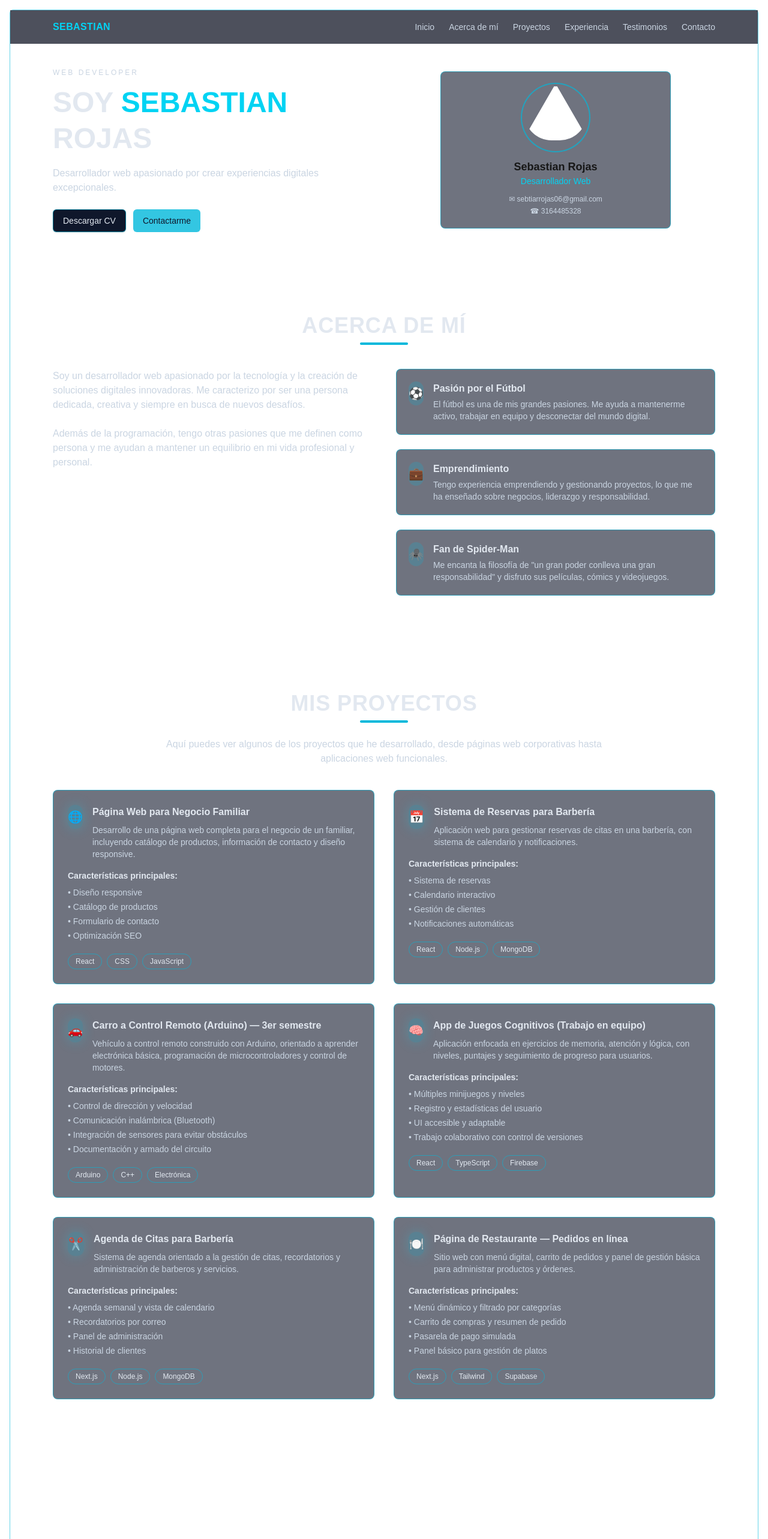
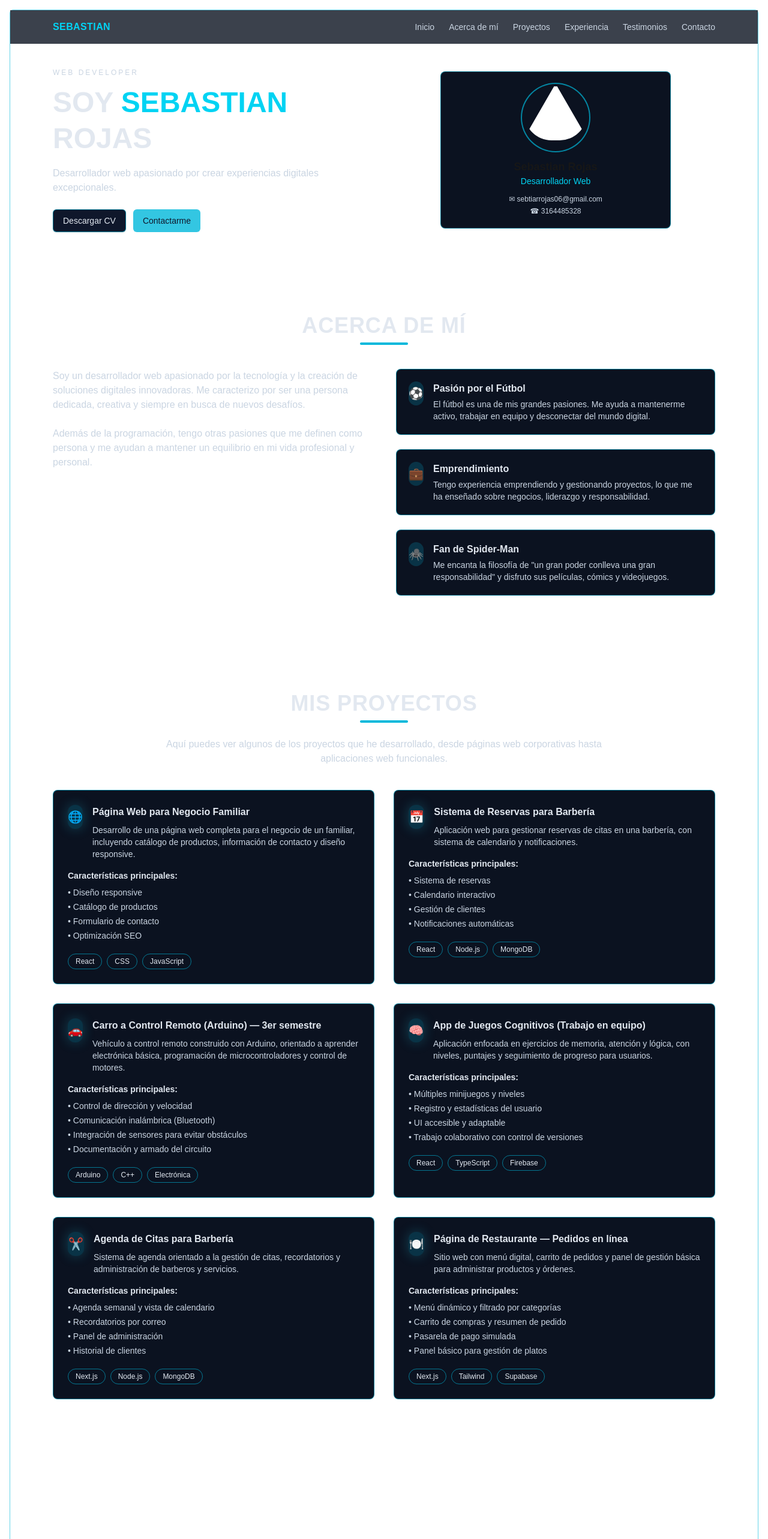
Before and after one commit to 1081271746/proyectofinal, a Next.js app: page / in a window 1280 px wide. Shown: the top 2566 px of the page at 60% size. Built offline with nearby package versions, Linux system fonts and the light colour scheme.

Commit message:
agregando links directos

```diff
--- /dev/null
+++ b/src/app/components/Footer.tsx
@@ -0,0 +1,48 @@
+import React from "react";
+
+export default function Footer() {
+  const year = new Date().getFullYear();
+  return (
+    <footer className="mx-auto max-w-6xl px-6 pt-12 pb-8 mt-8">
+      <div className="grid md:grid-cols-3 gap-8">
+        {/* Columna 1: Marca */}
+        <div>
+          <h4 className="text-cyan-400 font-bold tracking-wide">SEBASTIAN</h4>
+          <p className="mt-3 text-sm text-slate-300">
+            Desarrollador web apasionado por crear experiencias digitales excepcionales.
+          </p>
+        </div>
+
+        {/* Columna 2: Enlaces rápidos */}
+        <div>
+          <h4 className="text-cyan-400 font-bold tracking-wide">ENLACES RÁPIDOS</h4>
+          <ul className="mt-3 space-y-2 text-sm text-slate-300">
+            <li><a className="hover:text-cyan-400" href="#inicio">Inicio</a></li>
+            <li><a className="hover:text-cyan-400" href="#acerca">Acerca de mí</a></li>
+            <li><a className="hover:text-cyan-400" href="#proyectos">Proyectos</a></li>
+            <li><a className="hover:text-cyan-400" href="#contacto">Contacto</a></li>
+          </ul>
+        </div>
+
+        {/* Columna 3: Servicios */}
+        <div>
+          <h4 className="text-cyan-400 font-bold tracking-wide">SERVICIOS</h4>
+          <ul className="mt-3 space-y-2 text-sm text-slate-300">
+            <li>Desarrollo Web</li>
+            <li>Diseño Responsive</li>
+            <li>Aplicaciones React</li>
+            <li>Optimización SEO</li>
+          </ul>
+        </div>
+      </div>
+
+      {/* Separador */}
+      <div className="mt-8 h-px w-full bg-cyan-500/40" />
+
+      {/* Copyright */}
+      <p className="mt-6 text-center text-xs text-slate-300">
+        © {year} Portfolio. Todos los derechos reservados.
+      </p>
+    </footer>
+  );
+}
--- a/src/app/layout.tsx
+++ b/src/app/layout.tsx
@@ -26,7 +26,7 @@ export default function RootLayout({
   return (
     <html lang="es">
       <body
-        className={`${geistSans.variable} ${geistMono.variable} antialiased bg-slate-950 text-slate-200`}
+        className={`${geistSans.variable} ${geistMono.variable} antialiased bg-[#0b1220] text-slate-200`}
       >
         {children}
       </body>
--- a/src/app/page.tsx
+++ b/src/app/page.tsx
@@ -3,6 +3,7 @@
 import Image from "next/image";
 import Experience from "./components/Experience";
 import ContactForm from "./components/ContactForm";
+import Footer from "./components/Footer";
 
 export default function Home() {
   return (
@@ -10,7 +11,7 @@ export default function Home() {
       {/* Marco exterior similar a la imagen */}
       <div className="mx-4 my-4 rounded-md border border-cyan-500/60">
         {/* Navegación superior */}
-        <header className="sticky top-0 z-10 bg-slate-950/70 backdrop-blur">
+        <header className="sticky top-0 z-10 bg-[#0b1220]/80 backdrop-blur">
           <nav className="mx-auto max-w-6xl px-6 py-4 flex items-center justify-between">
             <a href="#inicio" className="text-cyan-400 font-bold tracking-wide">
               SEBASTIAN
@@ -60,7 +61,7 @@ export default function Home() {
             </div>
 
             {/* Columna derecha: tarjeta de perfil */}
-            <aside className="mx-auto w-full max-w-sm rounded-lg border border-cyan-500/60 bg-slate-900/60 p-5">
+            <aside className="mx-auto w-full max-w-sm rounded-lg border border-cyan-500/60 bg-[#0b1220] p-5">
               <div className="flex flex-col items-center text-center">
                 <div className="relative h-28 w-28 rounded-full ring-2 ring-cyan-500/70 p-1 mb-3">
                   <div className="rounded-full overflow-hidden">
@@ -110,7 +111,7 @@ export default function Home() {
             {/* Tarjetas de intereses */}
             <div className="space-y-6">
               {/* Pasión por el fútbol */}
-              <div className="rounded-lg border border-cyan-500/60 bg-slate-900/60 p-5">
+              <div className="rounded-lg border border-cyan-500/60 bg-[#0b1220] p-5">
                 <div className="flex items-start gap-4">
                   <div className="flex h-10 w-10 items-center justify-center rounded-full bg-cyan-500/20 text-cyan-400 text-xl">⚽</div>
                   <div>
@@ -125,7 +126,7 @@ export default function Home() {
               </div>
 
               {/* Emprendimiento */}
-              <div className="rounded-lg border border-cyan-500/60 bg-slate-900/60 p-5">
+              <div className="rounded-lg border border-cyan-500/60 bg-[#0b1220] p-5">
                 <div className="flex items-start gap-4">
                   <div className="flex h-10 w-10 items-center justify-center rounded-full bg-cyan-500/20 text-cyan-400 text-xl">💼</div>
                   <div>
@@ -140,7 +141,7 @@ export default function Home() {
               </div>
 
               {/* Fan de Spider-Man */}
-              <div className="rounded-lg border border-cyan-500/60 bg-slate-900/60 p-5">
+              <div className="rounded-lg border border-cyan-500/60 bg-[#0b1220] p-5">
                 <div className="flex items-start gap-4">
                   <div className="flex h-10 w-10 items-center justify-center rounded-full bg-cyan-500/20 text-cyan-400 text-xl">🕷️</div>
                   <div>
@@ -169,7 +170,7 @@ export default function Home() {
 
           <div className="mt-10 grid md:grid-cols-2 gap-8">
             {/* Proyecto 1 */}
-            <article className="rounded-lg border border-cyan-500/60 bg-slate-900/60 p-6">
+            <article className="rounded-lg border border-cyan-500/60 bg-[#0b1220] p-6">
               <div className="flex items-start gap-4">
                 <div className="flex h-10 w-10 items-center justify-center rounded-xl bg-cyan-500/20 text-cyan-400 text-xl shadow-[0_0_20px_rgba(34,211,238,0.25)]">🌐</div>
                 <div>
@@ -196,7 +197,7 @@ export default function Home() {
             </article>
 
             {/* Proyecto 2 */}
-            <article className="rounded-lg border border-cyan-500/60 bg-slate-900/60 p-6">
+            <article className="rounded-lg border border-cyan-500/60 bg-[#0b1220] p-6">
               <div className="flex items-start gap-4">
                 <div className="flex h-10 w-10 items-center justify-center rounded-xl bg-cyan-500/20 text-cyan-400 text-xl shadow-[0_0_20px_rgba(34,211,238,0.25)]">📅</div>
                 <div>
@@ -223,7 +224,7 @@ export default function Home() {
             </article>
 
             {/* Proyecto 3: Carro a control remoto con Arduino */}
-            <article className="rounded-lg border border-cyan-500/60 bg-slate-900/60 p-6">
+            <article className="rounded-lg border border-cyan-500/60 bg-[#0b1220] p-6">
               <div className="flex items-start gap-4">
                 <div className="flex h-10 w-10 items-center justify-center rounded-xl bg-cyan-500/20 text-cyan-400 text-xl shadow-[0_0_20px_rgba(34,211,238,0.25)]">🚗</div>
                 <div>
@@ -250,7 +251,7 @@ export default function Home() {
             </article>
 
             {/* Proyecto 4: App de juegos cognitivos */}
-            <article className="rounded-lg border border-cyan-500/60 bg-slate-900/60 p-6">
+            <article className="rounded-lg border border-cyan-500/60 bg-[#0b1220] p-6">
               <div className="flex items-start gap-4">
                 <div className="flex h-10 w-10 items-center justify-center rounded-xl bg-cyan-500/20 text-cyan-400 text-xl shadow-[0_0_20px_rgba(34,211,238,0.25)]">🧠</div>
                 <div>
@@ -277,7 +278,7 @@ export default function Home() {
             </article>
 
             {/* Proyecto 5: Barbería (Agenda de citas) */}
-            <article className="rounded-lg border border-cyan-500/60 bg-slate-900/60 p-6">
+            <article className="rounded-lg border border-cyan-500/60 bg-[#0b1220] p-6">
               <div className="flex items-start gap-4">
                 <div className="flex h-10 w-10 items-center justify-center rounded-xl bg-cyan-500/20 text-cyan-400 text-xl shadow-[0_0_20px_rgba(34,211,238,0.25)]">✂️</div>
                 <div>
@@ -304,7 +305,7 @@ export default function Home() {
             </article>
 
             {/* Proyecto 6: Página de restaurante de pedidos */}
-            <article className="rounded-lg border border-cyan-500/60 bg-slate-900/60 p-6">
+            <article className="rounded-lg border border-cyan-500/60 bg-[#0b1220] p-6">
               <div className="flex items-start gap-4">
                 <div className="flex h-10 w-10 items-center justify-center rounded-xl bg-cyan-500/20 text-cyan-400 text-xl shadow-[0_0_20px_rgba(34,211,238,0.25)]">🍽️</div>
                 <div>
@@ -348,7 +349,7 @@ export default function Home() {
 
           <div className="mt-10 grid md:grid-cols-3 gap-6">
             {/* Testimonio 1 */}
-            <article className="rounded-lg border border-cyan-500/60 bg-slate-900/60 p-6">
+            <article className="rounded-lg border border-cyan-500/60 bg-[#0b1220] p-6">
               <div className="flex items-start justify-between">
                 <div className="text-cyan-400 text-sm">★★★★★</div>
                 <div className="text-cyan-400 text-xl font-bold">”</div>
@@ -455,21 +456,21 @@ export default function Home() {
                     target="_blank"
                     rel="noopener noreferrer"
                     aria-label="GitHub"
-                    className="h-9 w-9 flex items-center justify-center rounded-md bg-slate-800 border border-cyan-500/60 text-slate-200 hover:text-cyan-400"
+                  className="h-9 w-9 flex items-center justify-center rounded-md bg-[#0f172a] border border-cyan-500/60 text-slate-200 hover:text-cyan-400"
                   >🐙</a>
                   <a
                     href="https://www.linkedin.com/"
                     target="_blank"
                     rel="noopener noreferrer"
                     aria-label="LinkedIn"
-                    className="h-9 w-9 flex items-center justify-center rounded-md bg-slate-800 border border-cyan-500/60 text-slate-200 hover:text-cyan-400"
+                  className="h-9 w-9 flex items-center justify-center rounded-md bg-[#0f172a] border border-cyan-500/60 text-slate-200 hover:text-cyan-400"
                   >in</a>
                   <a
                     href="https://www.instagram.com/"
                     target="_blank"
                     rel="noopener noreferrer"
                     aria-label="Instagram"
-                    className="h-9 w-9 flex items-center justify-center rounded-md bg-slate-800 border border-cyan-500/60 text-slate-200 hover:text-cyan-400"
+                  className="h-9 w-9 flex items-center justify-center rounded-md bg-[#0f172a] border border-cyan-500/60 text-slate-200 hover:text-cyan-400"
                   >📷</a>
                 </div>
               </div>
@@ -479,6 +480,9 @@ export default function Home() {
             <ContactForm />
           </div>
         </section>
+
+        {/* Footer */}
+        <Footer />
       </div>
     </main>
   );
```
Also changed, not shown: src/app/components/ContactForm.tsx (+6 -6 lines).
